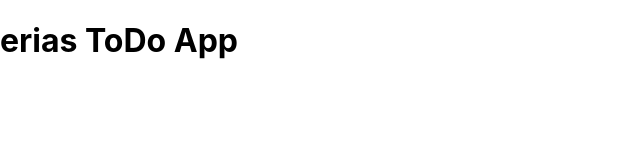
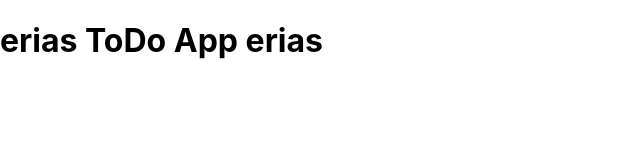
Before and after one commit to erias04/react-todo-app, a React (Create React App) app: page / in a window 1280 px wide. Shown: the top 160 px of the page, without its empty margins (0-640 px from the left). Built offline with nearby package versions, Linux system fonts and the light colour scheme.

Commit message:
working with props

```diff
--- a/src/App.js
+++ b/src/App.js
@@ -5,7 +5,7 @@ function App() {
 
   return (
     <div className="container">
-      <Header />
+      <Header title= 'erias' />
     </div>
   );
 }
--- a/src/components/Header.js
+++ b/src/components/Header.js
@@ -1,8 +1,8 @@
 
-const Header = () => {
+const Header = (props) => {
     return (
         <header>
-            <h1 className="header">erias ToDo App</h1>
+            <h1 className="header">erias ToDo App {props.title}</h1>
         </header>
     )
 }
```
